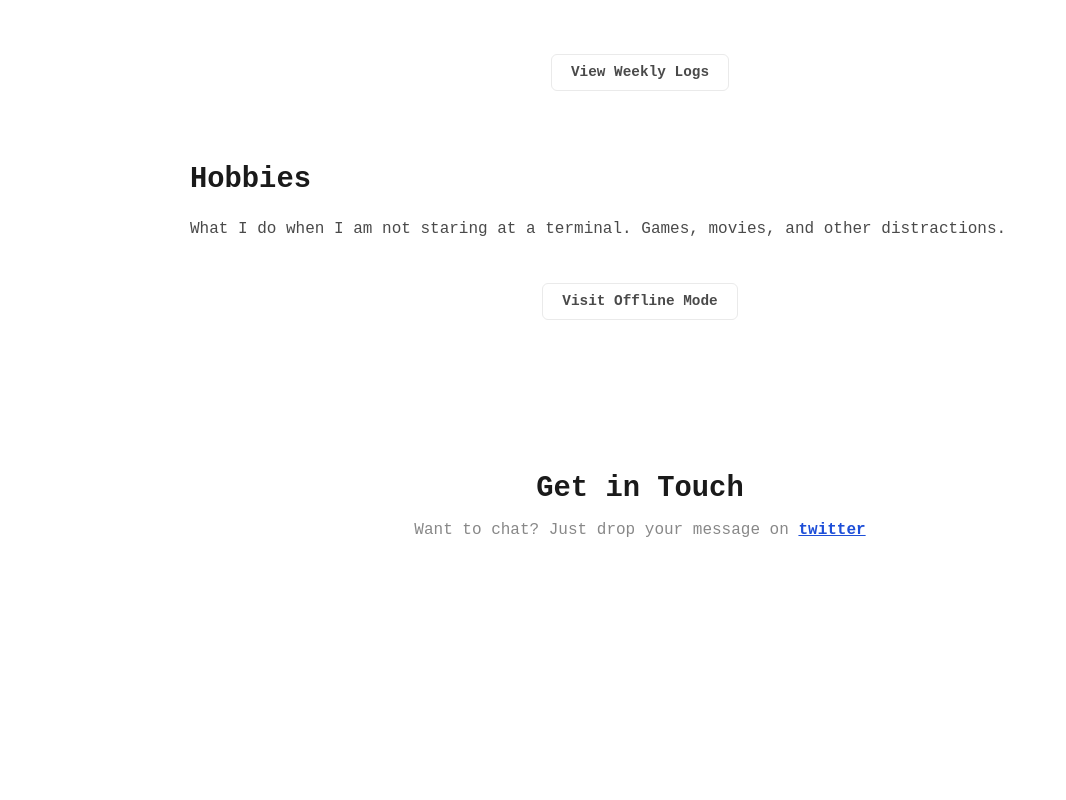
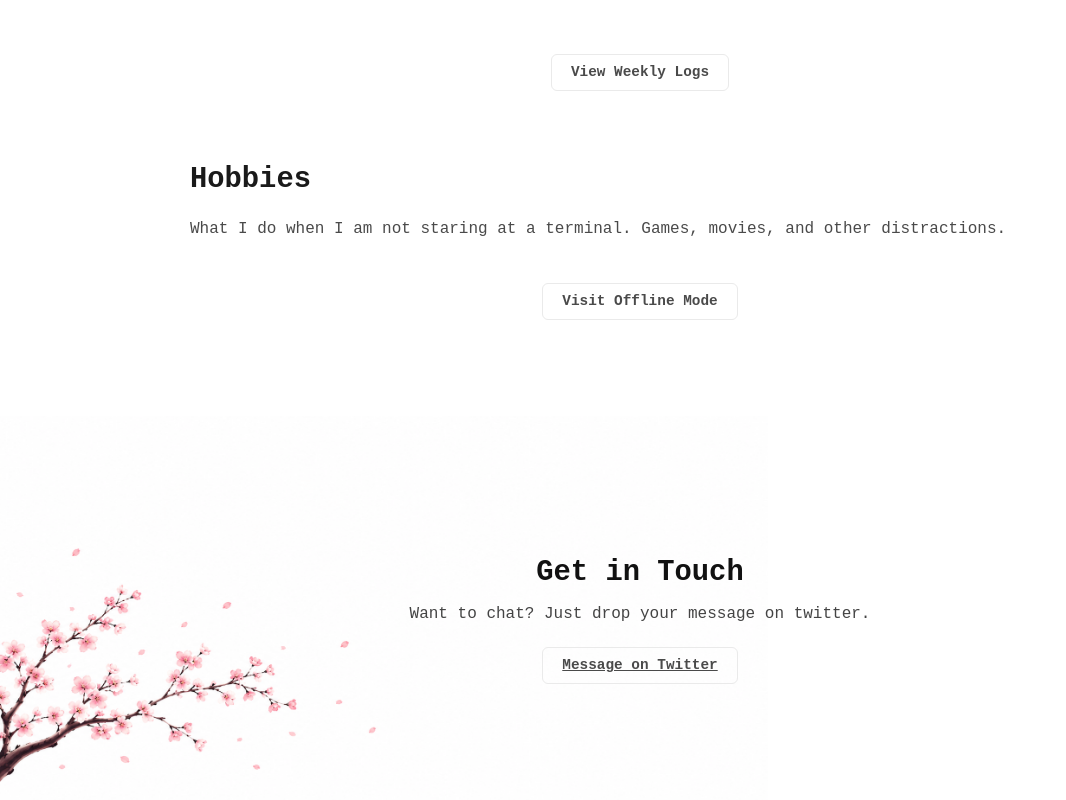
Before and after one commit to Kaushikmak/portfolio, a Next.js app: page / in a window 1280 px wide. Shown: the part 2553-3353 px from the top of the page, without its empty margins (0-1066 px from the left). Before the commit the page ends 3124 px from the top, so only its background shows below. Built offline with nearby package versions, Linux system fonts and the light colour scheme; no server answers.

Commit message:
feat: add updated tree footer with centered content and fixed margins

```diff
--- a/src/app/globals.css
+++ b/src/app/globals.css
@@ -271,26 +271,60 @@ h1 {
 }
 
 .get-in-touch {
-    width: 100%;
+    position: relative;
+    width: calc(100% + 2rem);
+    margin-left: -1rem;
+    margin-right: -1rem;
     text-align: center;
     margin-top: 4rem;
-    padding: 2rem 0;
+    padding: 2rem 0; /* Reduced padding since aspect-ratio will govern height */
+    aspect-ratio: 4 / 1;
+    min-height: 250px; /* Ensure content fits on mobile */
+    background-color: white; /* Enforced white background for image */
+    overflow: hidden;
+    display: flex;
+    flex-direction: column;
+    align-items: center;
+    justify-content: center;
+}
+
+.footer-bg-container {
+    position: absolute;
+    left: 0;
+    bottom: 0;
+    height: 100%;
+    width: 100%;
+    z-index: 1;
+    pointer-events: none;
+}
+
+.footer-tree-img {
+    height: 100%;
+    width: 100%;
+    object-fit: contain;
+    object-position: left bottom;
+    display: block;
+}
+
+.get-in-touch-content {
+    position: relative;
+    z-index: 2;
 }
 
 .get-in-touch h2 {
     font-size: 1.8rem;
     font-weight: 700;
-    color: var(--heading-color);
+    color: #111; /* Enforced dark text on white bg */
     margin-bottom: 1rem;
 }
 
 .get-in-touch p {
-    color: var(--subtle-text-color);
+    color: #444; /* Enforced dark text on white bg */
     margin: 0;
 }
 
 .get-in-touch a {
-    color: var(--link-color);
+    color: var(--primary); /* Keeps theme primary color, or explicitly blue if preferred */
     text-decoration: underline;
     font-weight: 700;
 }
--- a/src/app/page.tsx
+++ b/src/app/page.tsx
@@ -85,11 +85,18 @@ export default function Home() {
       </div>
 
       <footer className="get-in-touch">
-        <h2>Get in Touch</h2>
-        <p>
-          Want to chat? Just drop your message on{" "}
-          <a href="https://x.com/tstytaco" target="_blank" rel="noopener noreferrer">twitter</a>
-        </p>
+        <div className="footer-bg-container">
+          <img src="/footer2.png" alt="Footer decoration" className="footer-tree-img" />
+        </div>
+        <div className="get-in-touch-content">
+          <h2>Get in Touch</h2>
+          <p style={{ marginBottom: "1.5rem" }}>
+            Want to chat? Just drop your message on twitter.
+          </p>
+          <a href="https://x.com/tstytaco" target="_blank" rel="noopener noreferrer" className="view-more-button" style={{ display: "inline-block" }}>
+            Message on Twitter
+          </a>
+        </div>
       </footer>
 
       <ThemeToggle />
```
Also changed, not shown: public/footer2.png (added).
